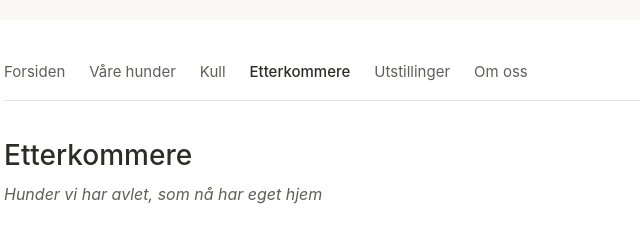
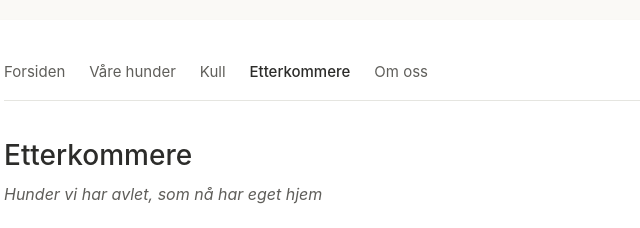
Before and after one commit to simon-test-account/ailupii, a plain HTML site: page etterkommere.html in a window 1280 px wide. Shown: the top 228 px of the page, 276-916 px from the left. Drawn offline with Linux system fonts and the light colour scheme.

Commit message:
Update etterkommere.html
fjerner utstilling fra meny

```diff
--- a/etterkommere.html
+++ b/etterkommere.html
@@ -15,7 +15,6 @@
         <a href="vare-hunder.html">Våre hunder</a>
         <a href="kull.html">Kull</a>
         <a href="etterkommere.html" class="aktiv">Etterkommere</a>
-        <a href="utstillinger.html">Utstillinger</a>
         <a href="om-oss.html">Om oss</a>
         <a href="https://www.facebook.com/groups/1776603400416029" class="facebook-lenke" target="_blank" rel="noopener">Facebook</a>
     </nav>
```
